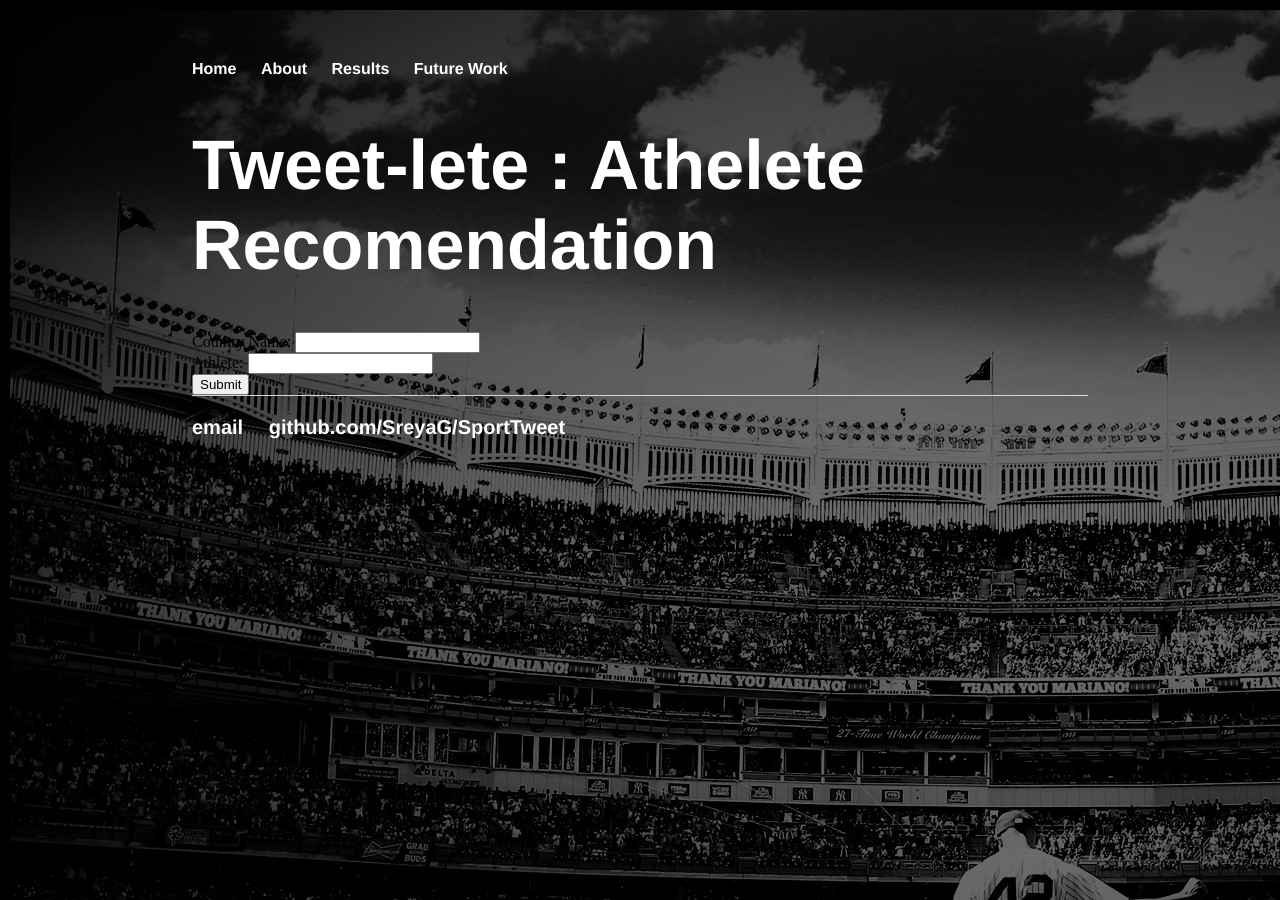
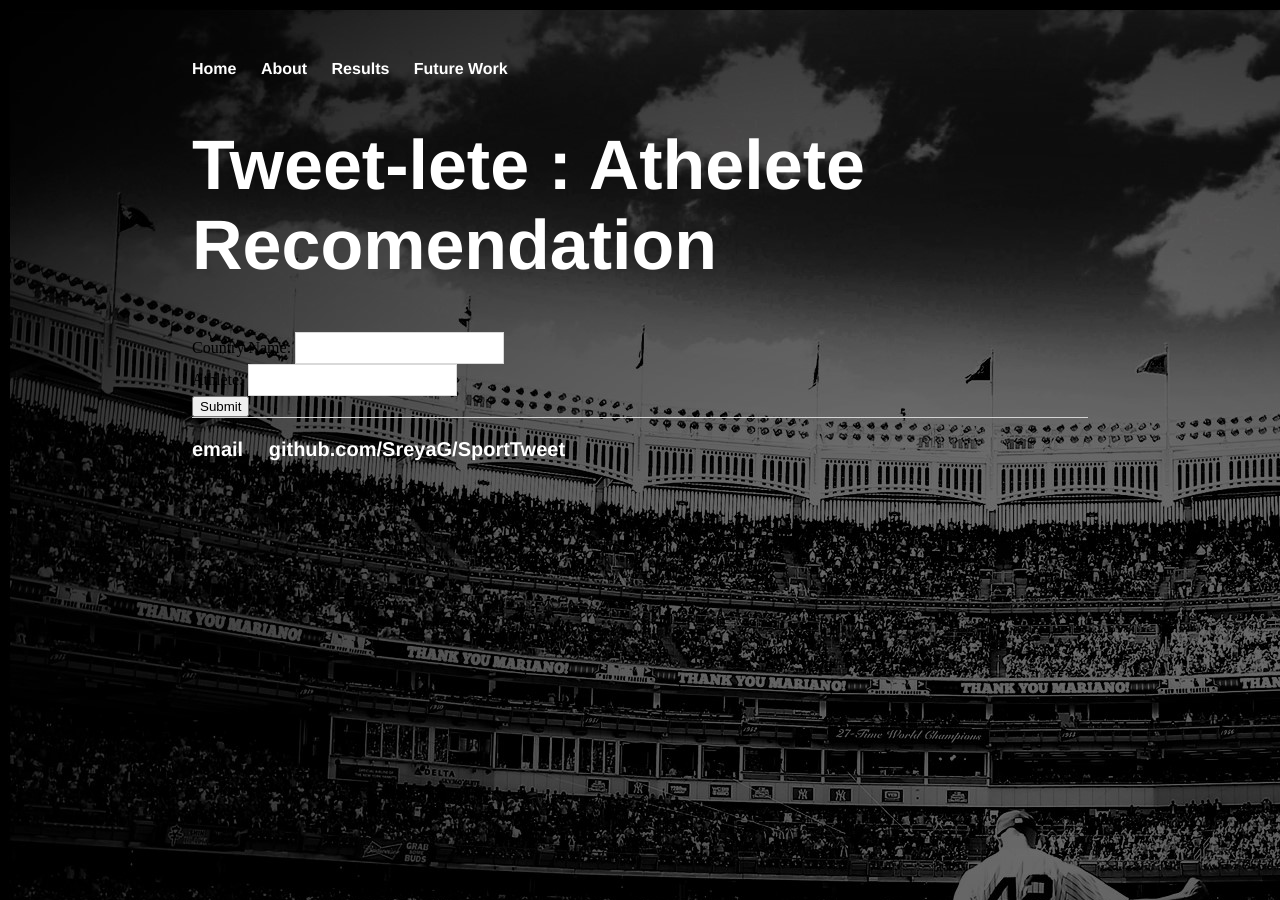
Before and after one commit to SreyaG/SportTweet, a Jekyll site: the page built from index.html, in a window 1280 px wide. Built offline with Jekyll 4.4.1, drawn with Linux system fonts in a browser that asks for light colours.

Commit message:
Update main.css

```diff
--- a/css/main.css
+++ b/css/main.css
@@ -75,3 +75,18 @@ figcaption {
 font-size: 20px;
 
 }
+input[type=text] {
+    padding: 0;
+    height: 30px;
+    position: relative;
+    left: 0;
+    outline: none;
+    border: 1px solid #cdcdcd;
+    border-color: rgba(0,0,0,.15);
+    background-color: white;
+    font-size: 16px;
+}
+.advancedSearchTextbox {
+    width: 526px;
+    margin-right: -4px;
+}
```
